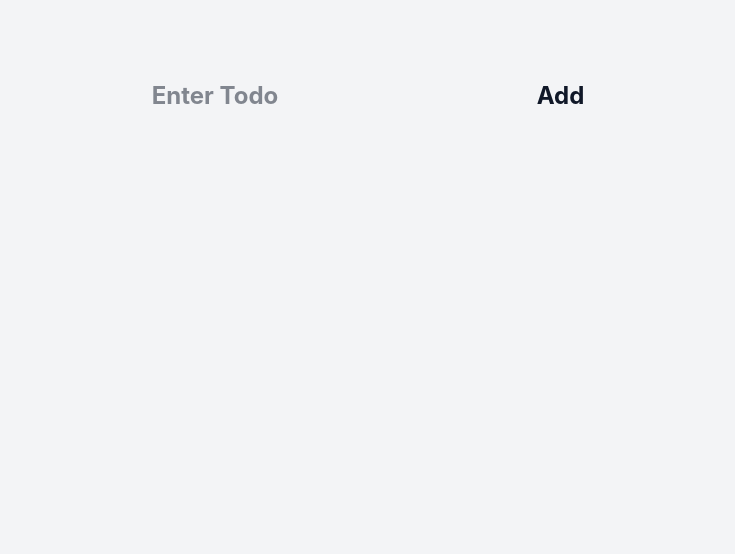
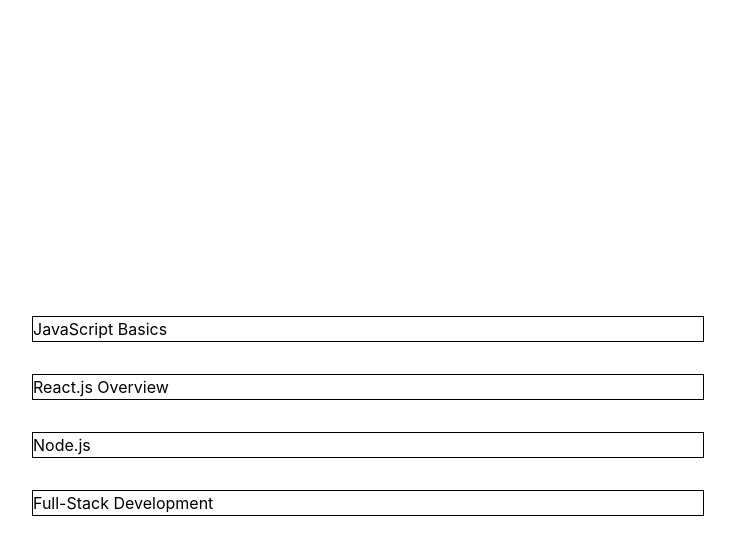
Before and after one commit to Shivam2890/react-workbench, a React (Vite) app: page / in a window 1280 px wide. Shown: the top 554 px of the page, without its empty margins (272-1007 px from the left). Built offline with nearby package versions, Linux system fonts and the light colour scheme.

Commit message:
accordion with conditional operator

```diff
--- a/package.json
+++ b/package.json
@@ -13,6 +13,7 @@
     "@tailwindcss/vite": "^4.3.3",
     "react": "^19.2.8",
     "react-dom": "^19.2.8",
+    "react-icons": "^5.7.0",
     "tailwindcss": "^4.3.3"
   },
   "devDependencies": {
--- a/src/App.jsx
+++ b/src/App.jsx
@@ -1,10 +1,12 @@
 import React from 'react'
 import TodoList from './Namaste Dev/TodoList'
+import Accordian from './Namaste Dev/Accordian'
 
 const App = () => {
   return (
     <div>
-      <TodoList />
+      {/* <TodoList /> */}
+      <Accordian />
     </div>
   )
 }
--- /dev/null
+++ b/src/Namaste Dev/Accordian.jsx
@@ -0,0 +1,56 @@
+import React, { useState } from 'react'
+
+
+const Accordian = () => {
+    const [openIndex, setOpenIndex] = useState(null)
+
+    const items = [
+        {
+            id: 1,
+            title: "JavaScript Basics",
+            content: "Learn variables, functions, and loops in JavaScript.",
+        },
+        {
+            id: 2,
+            title: "React.js Overview",
+            content: "Understand components, state, and props in React.",
+        },
+        {
+            id: 3,
+            title: "Node.js",
+            content: "Basics of server-side development with Node.js.",
+        },
+        {
+            id: 4,
+            title: "Full-Stack Development",
+            content: "Build full-stack apps with React and Node.js.",
+        },
+    ]
+
+    function handleToggle(index) {
+        // if (index === openIndex) {
+        //     setOpenIndex(null)
+        //     return
+        // }
+        // setOpenIndex(index)
+
+        // or
+        setOpenIndex(index === openIndex ? null : index)
+
+    }
+
+    return !items || (items.length === 0) ? "No Item Available" : (
+        <div className='h-screen flex flex-col justify-center items-center'>
+            {items.map((item) => (
+                <div key={item.id} className='border w-2xl flex flex-col gap-2.5 mt-8'>
+                    <h1 onClick={() => handleToggle(item.id)}>{item.title}</h1>
+                    {openIndex === item.id && <p > {item.content}</p>} {/**use condetional operator */}
+                    {/* icon up and down arrow */}
+                </div>
+            ))
+            }
+        </div >
+    )
+}
+
+export default Accordian
```
Also changed, not shown: 1 other file (tests, documents, lock files or other folders).
